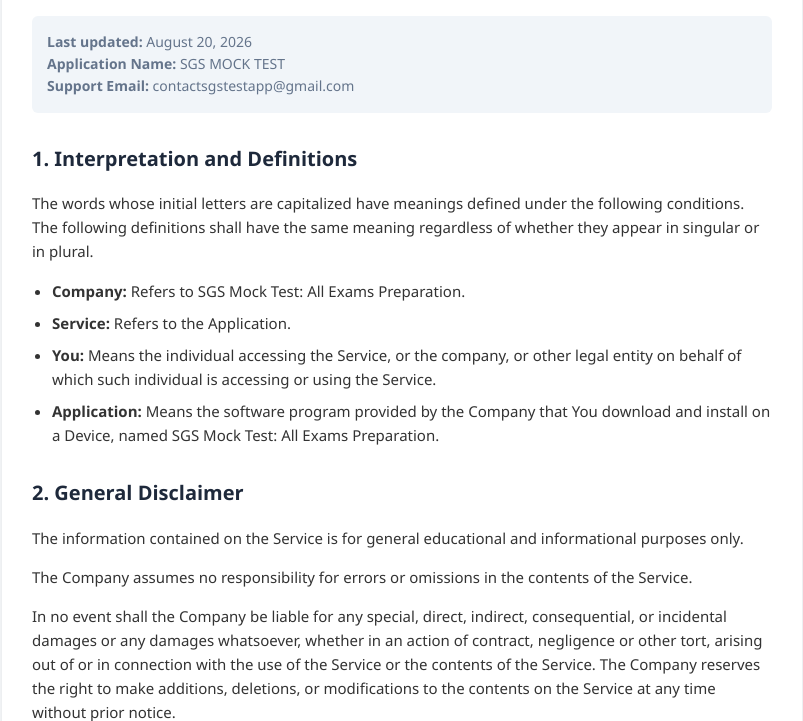
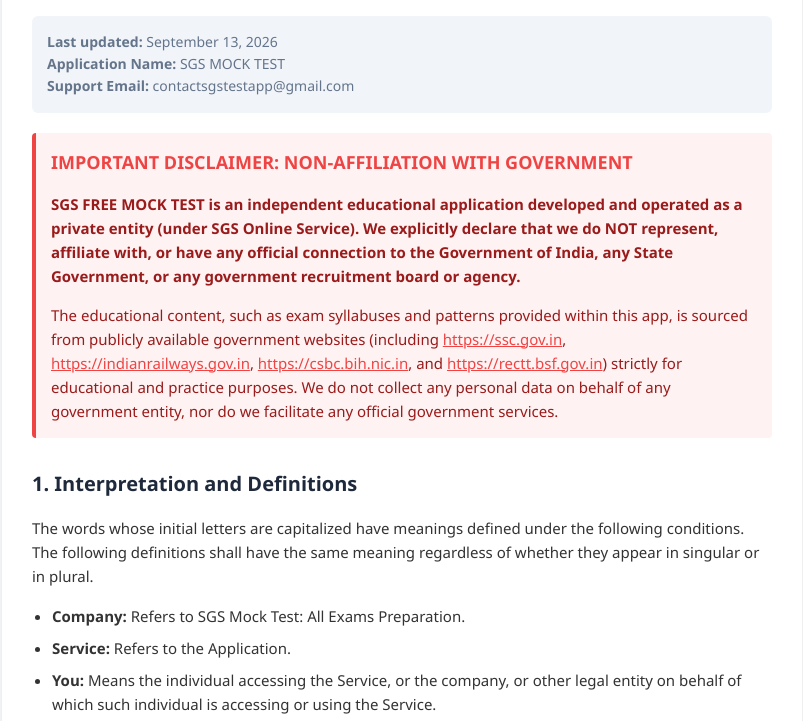
Before and after one commit to sgsinstaboost/disclaimer-, a plain HTML site: page index.html in a window 1280 px wide. Shown: the part 110-831 px from the top of the page, without its empty margins (238-1041 px from the left). Drawn offline with Linux system fonts and the light colour scheme.

Commit message:
Update index.html

```diff
--- a/index.html
+++ b/index.html
@@ -56,6 +56,28 @@
             font-weight: bold;
             color: #2563eb;
         }
+        /* New CSS for Disclaimer Box */
+        .disclaimer-box {
+            background-color: #fef2f2;
+            border-left: 4px solid #ef4444;
+            padding: 15px;
+            margin-bottom: 25px;
+            border-radius: 4px;
+        }
+        .disclaimer-box h2 {
+            color: #ef4444;
+            margin-top: 0;
+            font-size: 18px;
+            border: none;
+        }
+        .disclaimer-box p {
+            color: #991b1b;
+            margin-bottom: 10px;
+        }
+        .disclaimer-box a {
+            color: #ef4444;
+            text-decoration: underline;
+        }
     </style>
 </head>
 <body>
@@ -64,10 +86,18 @@
     <h1>Disclaimer</h1>
 
     <div class="meta-info">
-        <strong>Last updated:</strong> August 20, 2026<br>
+        <strong>Last updated:</strong> September 13, 2026<br>
         <strong>Application Name:</strong> SGS MOCK TEST<br>
         <strong>Support Email:</strong> contactsgstestapp@gmail.com
     </div>
+
+    <!-- IMPORTANT NON-AFFILIATION DISCLAIMER FOR GOOGLE PLAY POLICY (NEWLY ADDED) -->
+    <div class="disclaimer-box">
+        <h2>IMPORTANT DISCLAIMER: NON-AFFILIATION WITH GOVERNMENT</h2>
+        <p><strong>SGS FREE MOCK TEST is an independent educational application developed and operated as a private entity (under SGS Online Service). We explicitly declare that we do NOT represent, affiliate with, or have any official connection to the Government of India, any State Government, or any government recruitment board or agency.</strong></p>
+        <p style="margin-bottom: 0;">The educational content, such as exam syllabuses and patterns provided within this app, is sourced from publicly available government websites (including <a href="https://ssc.gov.in" target="_blank">https://ssc.gov.in</a>, <a href="https://indianrailways.gov.in" target="_blank">https://indianrailways.gov.in</a>, <a href="https://csbc.bih.nic.in" target="_blank">https://csbc.bih.nic.in</a>, and <a href="https://rectt.bsf.gov.in" target="_blank">https://rectt.bsf.gov.in</a>) strictly for educational and practice purposes. We do not collect any personal data on behalf of any government entity, nor do we facilitate any official government services.</p>
+    </div>
+    <!-- END OF NEWLY ADDED DISCLAIMER -->
 
     <h2>1. Interpretation and Definitions</h2>
     <p>The words whose initial letters are capitalized have meanings defined under the following conditions. The following definitions shall have the same meaning regardless of whether they appear in singular or in plural.</p>
@@ -112,7 +142,7 @@
     <p>The Company will not be liable to You or anyone else for any decision made or action taken in reliance on the information given by the Service or for any consequential, special or similar damages, even if advised of the possibility of such damages.</p>
 
     <h2>10. Contact Us</h2>
-    <p>If you have any questions about this Disclaimer, You can contact Us by email: <strong>contactsgstestapp@gmail.com</strong></p>
+    <p>If you have any questions about this Disclaimer, You can contact Us by email: <strong>contactsgstestapp420@gmail.com</strong></p>
 
 </div>
 
```
